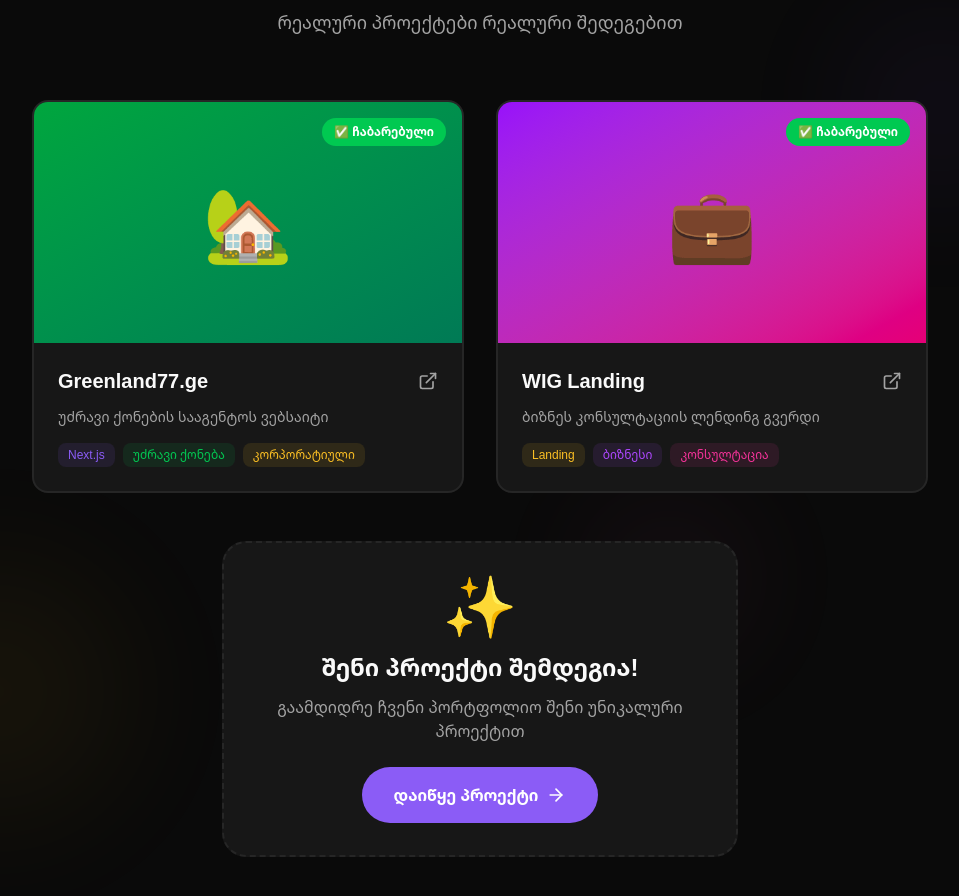
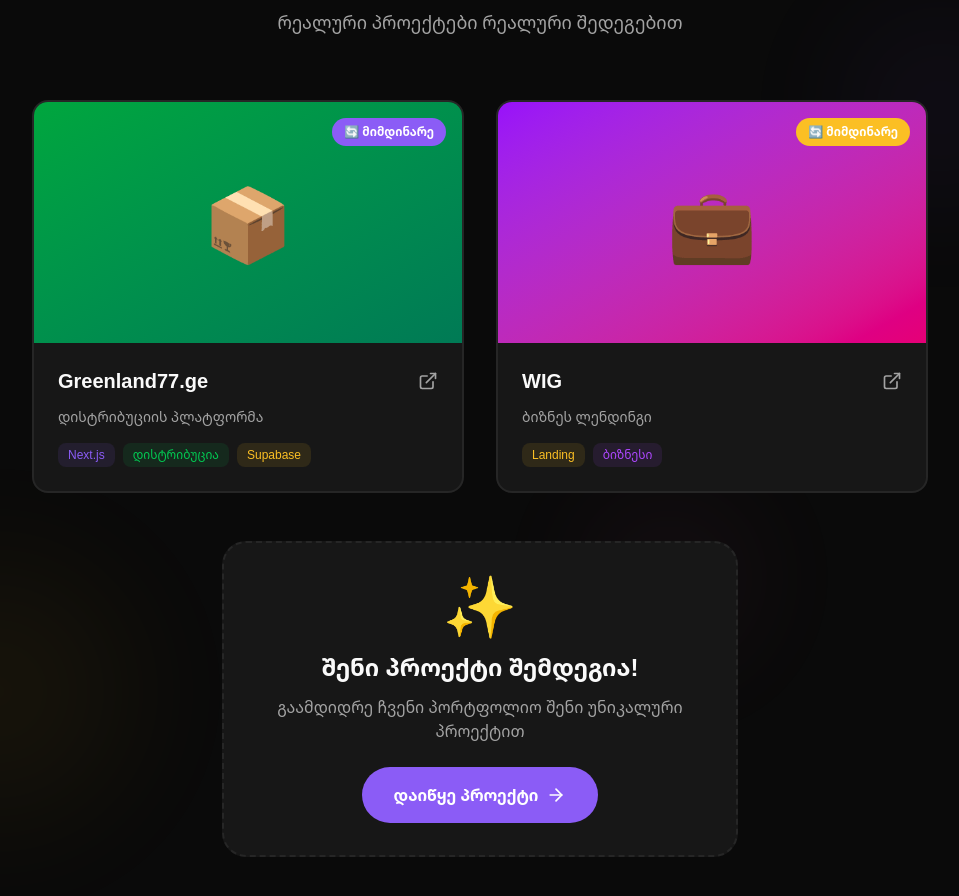
Before and after one commit to sitechfromgeorgia/sitech-website, a Next.js app: page / in a window 1280 px wide. Shown: the part 4519-5415 px from the top of the page, without its empty margins (160-1119 px from the left). Built offline with nearby package versions, Linux system fonts and the light colour scheme.

Commit message:
Fix portfolio: Greenland=distribution, WIG=business, both in progress

```diff
--- a/app/page.tsx
+++ b/app/page.tsx
@@ -379,11 +379,11 @@ export default function Home() {
               className="group block rounded-2xl overflow-hidden bg-[var(--color-card)] border-2 border-[var(--color-primary)] hover:shadow-2xl hover:scale-105 transition-all duration-300"
             >
               <div className="relative">
-                <div className="absolute top-4 right-4 z-10 bg-green-500 text-white text-xs font-bold px-3 py-1.5 rounded-full flex items-center gap-1">
-                  ✅ ჩაბარებული
+                <div className="absolute top-4 right-4 z-10 bg-[var(--color-primary)] text-white text-xs font-bold px-3 py-1.5 rounded-full flex items-center gap-1">
+                  🔄 მიმდინარე
                 </div>
                 <div className="aspect-video bg-gradient-to-br from-green-600 to-emerald-700 flex items-center justify-center text-7xl">
-                  🏡
+                  📦
                 </div>
               </div>
               <div className="p-6">
@@ -391,11 +391,11 @@ export default function Home() {
                   <h3 className="text-xl font-bold group-hover:text-[var(--color-primary)] transition-colors">Greenland77.ge</h3>
                   <ExternalLink className="w-5 h-5 text-[var(--color-muted)] group-hover:text-[var(--color-primary)] transition-colors" />
                 </div>
-                <p className="text-[var(--color-muted)] text-sm mb-4">უძრავი ქონების სააგენტოს ვებსაიტი</p>
+                <p className="text-[var(--color-muted)] text-sm mb-4">დისტრიბუციის პლატფორმა</p>
                 <div className="flex gap-2 flex-wrap">
                   <span className="px-2.5 py-1 bg-[var(--color-primary)]/10 text-[var(--color-primary)] rounded-lg text-xs font-medium">Next.js</span>
-                  <span className="px-2.5 py-1 bg-green-500/10 text-green-500 rounded-lg text-xs font-medium">უძრავი ქონება</span>
-                  <span className="px-2.5 py-1 bg-[var(--color-accent)]/10 text-[var(--color-accent)] rounded-lg text-xs font-medium">კორპორატიული</span>
+                  <span className="px-2.5 py-1 bg-green-500/10 text-green-500 rounded-lg text-xs font-medium">დისტრიბუცია</span>
+                  <span className="px-2.5 py-1 bg-[var(--color-accent)]/10 text-[var(--color-accent)] rounded-lg text-xs font-medium">Supabase</span>
                 </div>
               </div>
             </a>
@@ -408,8 +408,8 @@ export default function Home() {
               className="group block rounded-2xl overflow-hidden bg-[var(--color-card)] border-2 border-[var(--color-accent)] hover:shadow-2xl hover:scale-105 transition-all duration-300"
             >
               <div className="relative">
-                <div className="absolute top-4 right-4 z-10 bg-green-500 text-white text-xs font-bold px-3 py-1.5 rounded-full flex items-center gap-1">
-                  ✅ ჩაბარებული
+                <div className="absolute top-4 right-4 z-10 bg-[var(--color-accent)] text-white text-xs font-bold px-3 py-1.5 rounded-full flex items-center gap-1">
+                  🔄 მიმდინარე
                 </div>
                 <div className="aspect-video bg-gradient-to-br from-purple-600 to-pink-600 flex items-center justify-center text-7xl">
                   💼
@@ -417,14 +417,13 @@ export default function Home() {
               </div>
               <div className="p-6">
                 <div className="flex items-center justify-between mb-3">
-                  <h3 className="text-xl font-bold group-hover:text-[var(--color-accent)] transition-colors">WIG Landing</h3>
+                  <h3 className="text-xl font-bold group-hover:text-[var(--color-accent)] transition-colors">WIG</h3>
                   <ExternalLink className="w-5 h-5 text-[var(--color-muted)] group-hover:text-[var(--color-accent)] transition-colors" />
                 </div>
-                <p className="text-[var(--color-muted)] text-sm mb-4">ბიზნეს კონსულტაციის ლენდინგ გვერდი</p>
+                <p className="text-[var(--color-muted)] text-sm mb-4">ბიზნეს ლენდინგი</p>
                 <div className="flex gap-2 flex-wrap">
                   <span className="px-2.5 py-1 bg-[var(--color-accent)]/10 text-[var(--color-accent)] rounded-lg text-xs font-medium">Landing</span>
                   <span className="px-2.5 py-1 bg-purple-500/10 text-purple-500 rounded-lg text-xs font-medium">ბიზნესი</span>
-                  <span className="px-2.5 py-1 bg-pink-500/10 text-pink-500 rounded-lg text-xs font-medium">კონსულტაცია</span>
                 </div>
               </div>
             </a>
```
